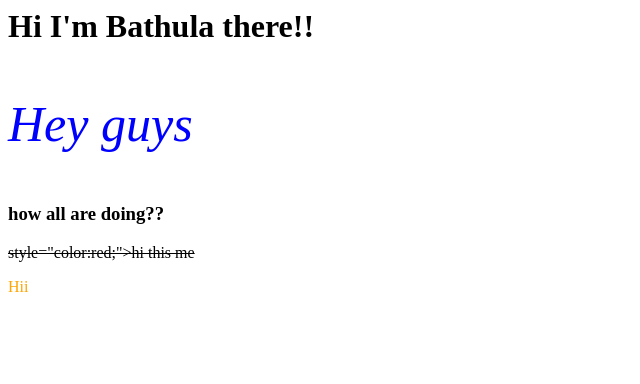
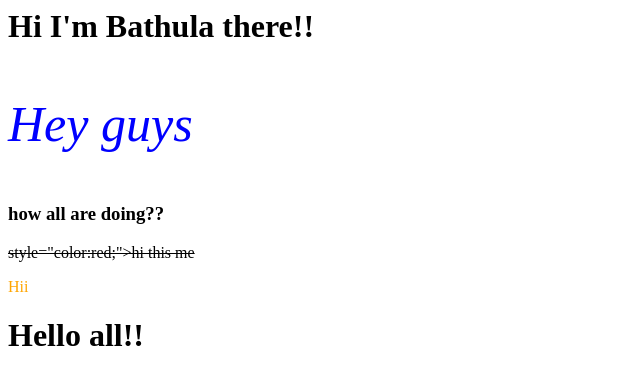
Before and after one commit to bathulamohammed/bathulamohammed.github.io, a plain HTML site: page index.html in a window 1280 px wide. Shown: the whole page, without its empty margins (0-640 px from the left). Drawn offline with Linux system fonts and the light colour scheme.

Commit message:
Added header tag

```diff
--- a/index.html
+++ b/index.html
@@ -7,6 +7,6 @@
 
 <del> style="color:red;">hi this me</del>
 <p style="color:orange;">Hii</p>
-
+<h1>Hello all!!</h1>
 </body>
 </html>
```
